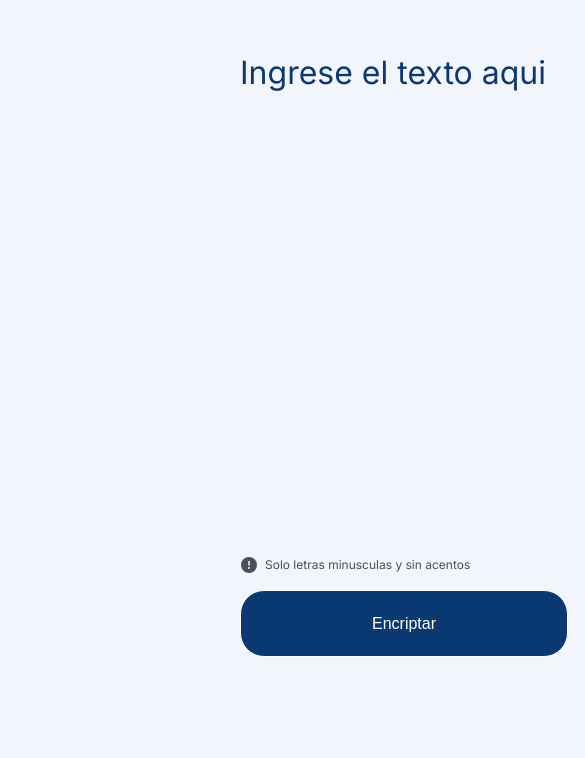
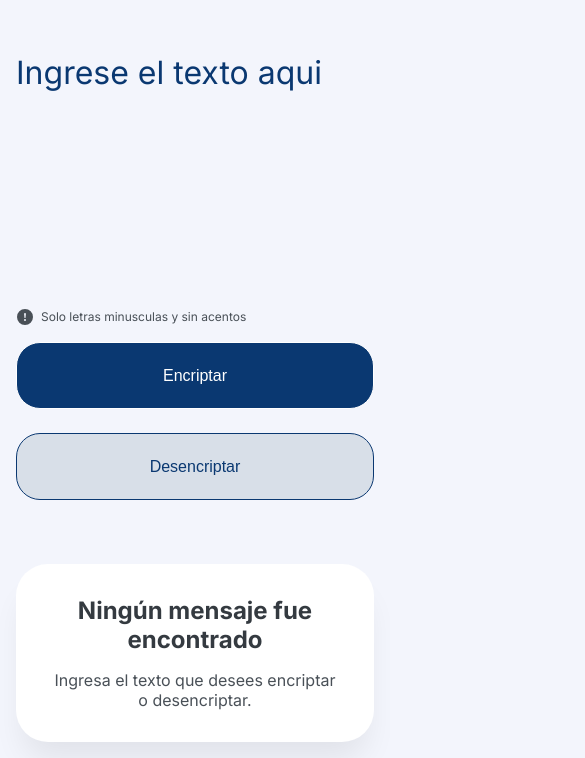
Before and after one commit to AgustinaVarelaArtieda/ChallengeAlura, a plain HTML site: page index.html in a window 390 px wide. Shown: the part 115-873 px from the top of the page, 585 px wide, since content can reach past the window. Before the commit the page ends 844 px from the top, so only its background shows below. Drawn offline with Linux system fonts and the light colour scheme.

Commit message:
responsive aplicado

```diff
--- a/styles/style.css
+++ b/styles/style.css
@@ -30,21 +30,6 @@
     /* FONT WEIGHT */
     --font-regular: 400;
     --font-bold: 700;
-
-    /* MARGENES BOTTOM */
-    --mb-0-25: .25rem;
-    --mb-0-5: .5rem;
-    --mb-0-75: .75rem;
-    --mb-1: 1rem;
-    --mb-1-5: 1.5rem;
-    --mb-2: 2rem;
-    --mb-2-5: 2.5rem;
-    --mb-3: 3rem;
-
-    /* Z INDEX */
-    --z-tooltip: 10;
-    --z-fixed: 100;
-    --z-modal: 1000;
 }
 
 * {
@@ -53,33 +38,38 @@
 }
 
 body{
-    width: 100%;
+    width: 100vw;
     height: 100vh;
 
     display: flex;
-    gap: 80px;
+    gap: 5em;
 
     box-sizing: border-box;
     background-color: var(--ligth--100);
     color: var(--dark--300);
 
     font-family: var(--fuente-inter);
-    padding: 40px;
+    padding: 2.5em;
 }
 
 .header{
-    width: 120px;
+    max-width: 10%;
+}
+
+.header img{
+    margin-left: 2.75em;
 }
 
 .main{
+    width: 90%;
     display: flex;
     flex-direction: row;
 
-    gap: 80px;
+    gap: 9%;
 }
 
 .section__input{
-    width: 680px;
+    width: 60%;
 
     display: flex;
     flex-direction: column;
@@ -87,15 +77,16 @@ body{
 }
 
 .section__mensaje{
-    width: 336px;
-    padding: 32px;
+    width: 31%;
+    padding: 2em;
 
     display: flex;
     flex-direction: column;
     align-items: center;
     justify-content: center;
+    box-sizing: border-box;
 
-    gap: 32px;
+    gap: 2em;
 
     text-align: center;
 
@@ -105,14 +96,14 @@ body{
 }
 
 .section__mensaje img{
-    width: 336px;
+    width: 100%;
 }
 
 .mensaje__texto{
     display: flex;
     flex-direction: column;
     align-items: center;
-    gap: 16px
+    gap: 1em;
 }
 
 .mensaje__texto h2{
@@ -133,10 +124,11 @@ body{
     width: 100%;
     height: 100%;
 
+    box-sizing: border-box;
     display: none;
     flex-direction: column;
     justify-content: space-between;
-    gap: 32px;
+    gap: 2em;
 
     text-align: left;
 
@@ -148,7 +140,6 @@ body{
 }
 
 .texto__encriptado{
-    margin: 0;
     line-height: 150%;
     white-space: wrap;
     word-wrap: break-word;
@@ -158,7 +149,7 @@ body{
 
 .text__area{
     width: 100%;
-    margin-top: 128px;
+    margin-top: 8rem;
 
     resize: none;
     border: none;
@@ -207,15 +198,15 @@ body{
 
 .btns_area{
     display: flex;
-    gap: 24px;
-    margin-bottom: 32px;
+    gap: 1.5em;
+    margin-bottom: 2em;
   }
 
 button {
     width: 100%;
     height: 67px;
-    border-radius: 24px;
-    padding: 24px;
+    border-radius: 1.5em;
+    padding: 1.5em;
 
     font-size: 16px;
     font-weight: var(--font-regular);
@@ -252,16 +243,86 @@ button[disabled], button[disabled]:hover {
     cursor: pointer;
 }
 
-/* .footer{
-    color:var(--ligth--100);
-    background-color: var(--dark--500);
-    padding: 24px;
+@media (max-width: 900px) {
+    body{
+        min-height: 100vh;
+        height: 100%;
+        flex-direction: column;
+    }
 
-    font-weight: var(--font-regular);
-    font-size: .5rem;
-} */
+    .header{
+        height: 7.5em;
+        display: flex;
+        align-items: center;
 
-@media (max-width: 1200px) {
+    }
 
+    .header img{
+        margin-left: 0;
+        width: 7.5em;
+    }
 
+    .main{
+        width: 100%;
+        min-height: 75vh;
+        flex-direction: column;
+        gap: 4em;
+
+        justify-content: space-between;
+    }
+
+    .section__input{
+        width: 100%;
+        height: 59vh;
+        justify-content: space-between;
+    }
+
+    .section__mensaje{
+        width: 100%;
+    }
+
+    .section__mensaje img{
+        display: none;
+    }
+
+    .mensaje__encriptado{
+
+        width: 100%;
+    }
+
+    .text__area{
+        margin-top: 0;
+    }
 }
+
+@media (max-width: 520px) {
+    body{
+        gap: 3.5em;
+        padding: 1em;
+    }
+
+    .header{
+        height: 6em;
+    }
+    .header img{
+
+        height: 3em;
+    }
+
+    .main{
+        width: 100%;
+        min-height: 80vh;
+        gap: 4rem;
+    }
+
+    .section__input{
+        width: 100%;
+        height: 53vh;
+        justify-content: space-between;
+    }
+
+    .btns_area{
+        flex-direction: column;
+        margin-bottom: 0;
+    }
+}
```
Also changed, not shown: assets/Logo.png, assets/Logo@2x.png (deleted).
